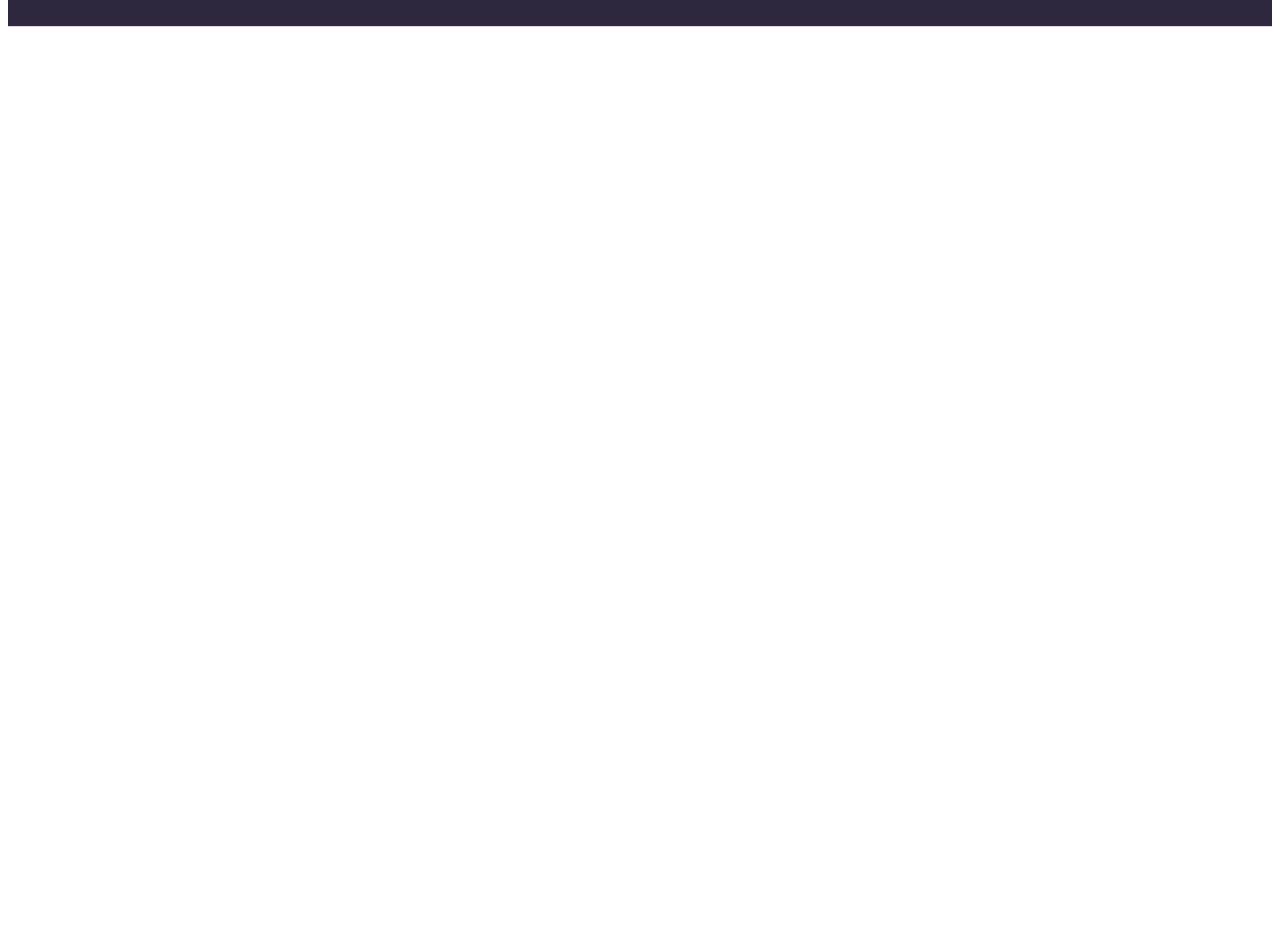
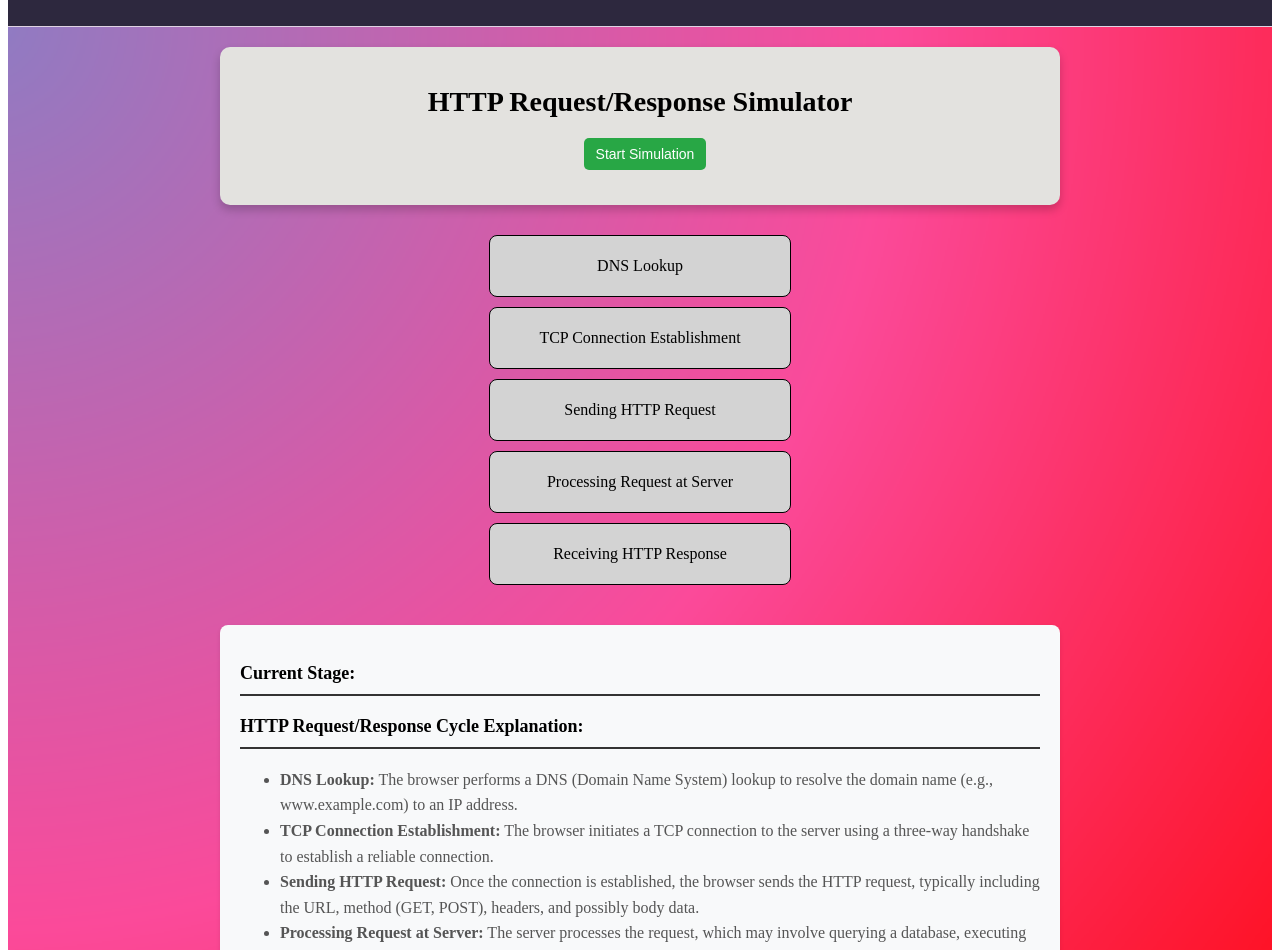
Before and after one commit to darsh175223/Algo-Fluent-Website, a React (Create React App) app in the folder frontend/: page /HTTP_Sim in a window 1280 px wide. Shown: the part 120-1070 px from the top of the page. Before the commit the page ends 800 px from the top, so only its background shows below. Built offline with nearby package versions, Linux system fonts and the light colour scheme.

Commit message:
Added HTTP  Visualization

```diff
--- a/frontend/src/App.js
+++ b/frontend/src/App.js
@@ -49,7 +49,7 @@ import DFS from './pages/DFS';
 import BFS from './pages/BFS';
 import Dijestra from './pages/Dijestra';
 import TCP_IP from './pages/TCP-IP';
-
+import HTTP_Sim from './pages/HTTP_Sim';
 
 
 
@@ -224,6 +224,7 @@ function App() {
         <Route path="/BFS" element={<BFS />} />
         <Route path="/Dijestra" element={<Dijestra />} />
         <Route path="/TCP_IP" element={<TCP_IP />} />
+        <Route path="/HTTP_Sim" element={<HTTP_Sim />} />
 
 
 
--- /dev/null
+++ b/frontend/src/pages/HTTP_Sim.js
@@ -0,0 +1,181 @@
+import React, { useState, useEffect } from 'react';
+
+const HTTPRequestResponseSimulator = () => {
+  const [currentStep, setCurrentStep] = useState(null);
+  const [isSimulating, setIsSimulating] = useState(false);
+  const [currentStage, setCurrentStage] = useState('');
+  const steps = [
+    'DNS Lookup',
+    'TCP Connection Establishment',
+    'Sending HTTP Request',
+    'Processing Request at Server',
+    'Receiving HTTP Response',
+  ];
+
+  useEffect(() => {
+    // Automatically reset after simulation completes
+    if (currentStep === steps.length) {
+      setIsSimulating(false);
+    }
+  }, [currentStep]);
+
+  const startSimulation = () => {
+    if (isSimulating) return;
+
+    setIsSimulating(true);
+    setCurrentStep(0);
+    setCurrentStage('Starting HTTP Request-Response Simulation...');
+
+    const simulateStep = (stepIndex) => {
+      if (stepIndex >= steps.length) return;
+
+      setTimeout(() => {
+        setCurrentStep(stepIndex);
+        setCurrentStage(`Step: ${steps[stepIndex]}`);
+        simulateStep(stepIndex + 1);
+      }, 1500); // 1.5-second delay between steps
+    };
+
+    simulateStep(0);
+  };
+
+  const renderSteps = () => {
+    return steps.map((step, index) => (
+      <div
+        key={index}
+        style={{
+          ...styles.stepBox,
+          backgroundColor:
+            index === currentStep
+              ? 'yellow'
+              : currentStep > index
+              ? '#28a745'
+              : 'lightgray',
+        }}
+      >
+        {step}
+      </div>
+    ));
+  };
+
+  return (
+    <div style={styles.mainContainer}>
+      <div style={styles.controlPanel}>
+        <h1 style={styles.header}>HTTP Request/Response Simulator</h1>
+        <div style={styles.controls}>
+          <button onClick={startSimulation} style={styles.button} disabled={isSimulating}>
+            Start Simulation
+          </button>
+        </div>
+      </div>
+
+      <div style={styles.visualizationContainer}>
+        {renderSteps()}
+      </div>
+
+      <div style={styles.infoPanel}>
+        <h3 style={styles.infoHeader}>Current Stage:</h3>
+        <p style={styles.currentStage}>{currentStage}</p>
+        <h3 style={styles.infoHeader}>HTTP Request/Response Cycle Explanation:</h3>
+        <ul style={styles.infoList}>
+          <li>
+            <strong>DNS Lookup:</strong> The browser performs a DNS (Domain Name System) lookup to resolve the domain name (e.g., www.example.com) to an IP address.
+          </li>
+          <li>
+            <strong>TCP Connection Establishment:</strong> The browser initiates a TCP connection to the server using a three-way handshake to establish a reliable connection.
+          </li>
+          <li>
+            <strong>Sending HTTP Request:</strong> Once the connection is established, the browser sends the HTTP request, typically including the URL, method (GET, POST), headers, and possibly body data.
+          </li>
+          <li>
+            <strong>Processing Request at Server:</strong> The server processes the request, which may involve querying a database, executing business logic, and preparing the response.
+          </li>
+          <li>
+            <strong>Receiving HTTP Response:</strong> The server sends back the HTTP response, which includes a status code (e.g., 200 OK), headers, and the requested content (e.g., HTML, JSON).
+          </li>
+        </ul>
+      </div>
+    </div>
+  );
+};
+
+const styles = {
+  mainContainer: {
+    backgroundImage: `url(${require('.././pics/Gradient.png')})`,
+    backgroundSize: 'cover',
+    backgroundRepeat: 'no-repeat',
+    minHeight: '100vh',
+    padding: '20px',
+    display: 'flex',
+    flexDirection: 'column',
+    alignItems: 'center',
+  },
+  controlPanel: {
+    backgroundColor: '#e3e2df',
+    borderRadius: '10px',
+    padding: '20px',
+    marginBottom: '30px',
+    width: '90%',
+    maxWidth: '800px',
+    boxShadow: '0px 5px 10px rgba(0, 0, 0, 0.2)',
+    textAlign: 'center',
+  },
+  header: {
+    fontSize: '28px',
+    marginBottom: '20px',
+  },
+  controls: {
+    marginBottom: '15px',
+  },
+  button: {
+    padding: '8px 12px',
+    fontSize: '14px',
+    borderRadius: '5px',
+    backgroundColor: '#28a745',
+    color: 'white',
+    cursor: 'pointer',
+    border: 'none',
+    marginLeft: '10px',
+  },
+  visualizationContainer: {
+    display: 'flex',
+    flexDirection: 'column',
+    alignItems: 'center',
+    marginBottom: '30px',
+  },
+  stepBox: {
+    width: '300px',
+    height: '60px',
+    border: '1px solid black',
+    borderRadius: '8px',
+    marginBottom: '10px',
+    display: 'flex',
+    justifyContent: 'center',
+    alignItems: 'center',
+    fontSize: '16px',
+  },
+  infoPanel: {
+    backgroundColor: '#f8f9fa',
+    padding: '20px',
+    borderRadius: '8px',
+    textAlign: 'left',
+    maxWidth: '800px',
+    boxShadow: '0 2px 4px rgba(0,0,0,0.1)',
+  },
+  infoHeader: {
+    fontSize: '18px',
+    borderBottom: '2px solid #333',
+    paddingBottom: '10px',
+  },
+  infoList: {
+    color: '#555',
+    lineHeight: '1.6',
+  },
+  currentStage: {
+    fontSize: '16px',
+    color: '#333',
+    marginBottom: '20px',
+  },
+};
+
+export default HTTPRequestResponseSimulator;
--- a/frontend/src/pages/More_simulations.js
+++ b/frontend/src/pages/More_simulations.js
@@ -63,6 +63,9 @@ const UserDashboard = () => {
   <button style={{backgroundColor: '#6a0dad', color: 'white', padding: '15px 32px', margin: '10px', cursor: 'pointer', borderRadius: '5px', display: 'inline-block', textDecoration: 'none', fontSize: '16px'}}>TCP/IP</button>
 </Link>
 
+<Link to="/HTTP_Sim">
+  <button style={{backgroundColor: '#6a0dad', color: 'white', padding: '15px 32px', margin: '10px', cursor: 'pointer', borderRadius: '5px', display: 'inline-block', textDecoration: 'none', fontSize: '16px'}}>HTTP Sim</button>
+</Link>
 
 
 
```
